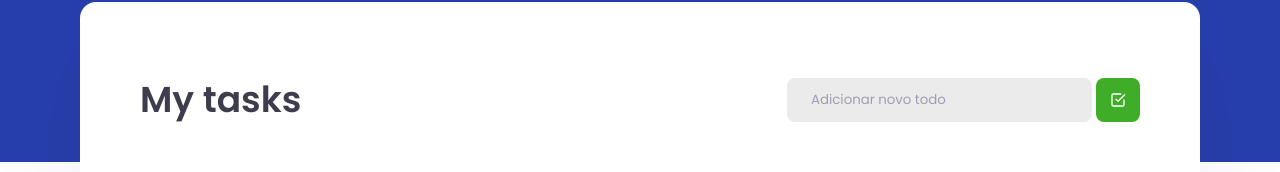
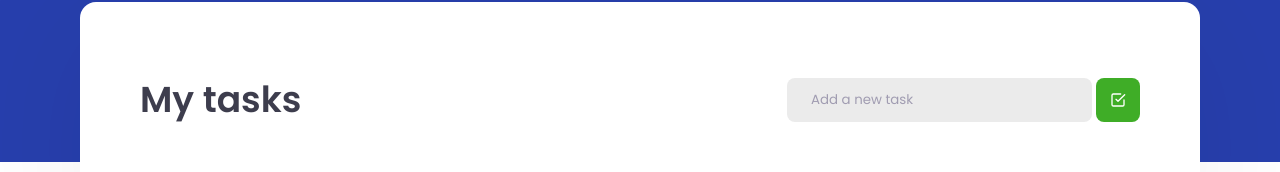
Before and after one commit to rafAmorim8/toDoList, a React app: page / in a window 1280 px wide. Shown: the part 122-294 px from the top of the page. Built offline with nearby package versions, Linux system fonts and the light colour scheme.

Commit message:
Fixes spelling mistakes

```diff
--- a/src/components/TaskList.tsx
+++ b/src/components/TaskList.tsx
@@ -60,7 +60,7 @@ export function TaskList() {
         <div className="input-group">
           <input
             type="text"
-            placeholder="Adicionar novo todo"
+            placeholder="Add a new task"
             onChange={(e) => setNewTaskTitle(e.target.value)}
             value={newTaskTitle}
           />
```
